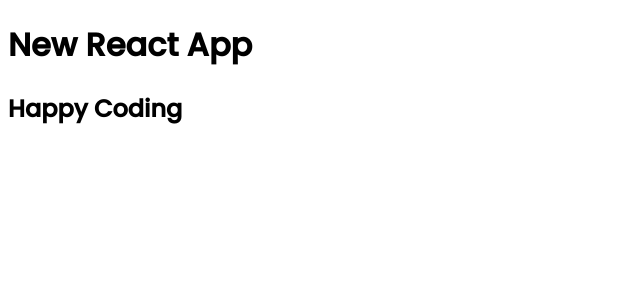
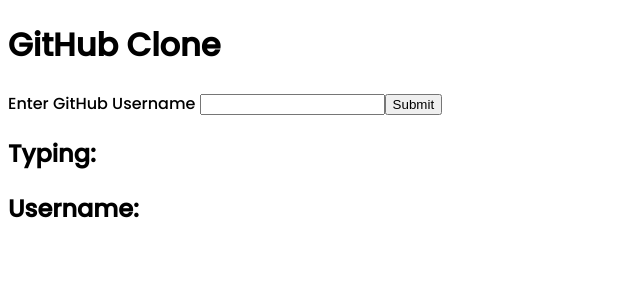
Before and after one commit to MugishaU/GitHubClone, a React app: page / in a window 1280 px wide. Shown: the top 300 px of the page, without its empty margins (0-640 px from the left). Built offline with nearby package versions, Linux system fonts and the light colour scheme.

Commit message:
Add controlled form that fetches to GitHub API and retreives relevant data

```diff
--- a/src/App.js
+++ b/src/App.js
@@ -1,12 +1,42 @@
 import React from "react";
 import "./styles/App.css";
 class App extends React.Component {
-  state = {};
+  state = { typing: "", username: "", userData:[] };
+  handleChange = (event) => { this.setState({typing: event.target.value}) }
+  handleSubmit = (event) => {
+    event.preventDefault();
+    this.setState({ username: this.state.typing }, () => {
+      let username= this.state.username
+        const url = `https://api.github.com/users/${username}/repos`
+        fetch(url)
+        .then(resp => resp.json())
+          .then(data => {
+          let allData=[]
+          for (const repo of data) {
+            let dataObj = {}
+            dataObj.name=repo.name;
+            dataObj.stargazers=repo.stargazers_count;
+            dataObj.forks=repo.forks_count;
+            allData.push(dataObj)
+          }
+          this.setState({userData: allData})
+        })
+        .catch(err => console.warn('Oh dear...', err))
+    })
+  }
+
   render() {
     return (
       <>
-        <h1>New React App</h1>
-        <h2>Happy Coding</h2>
+        <h1>GitHub Clone</h1>
+        <form onSubmit={this.handleSubmit}>
+          <label>Enter GitHub Username </label>
+          <input type="text" value={this.state.typing} onChange={this.handleChange}></input>
+          <input type="submit" value="Submit"></input>
+        </form>
+        <h2>Typing: {this.state.typing}</h2>
+        <h2>Username: {this.state.username}</h2>
+
       </>
     );
   }
```
